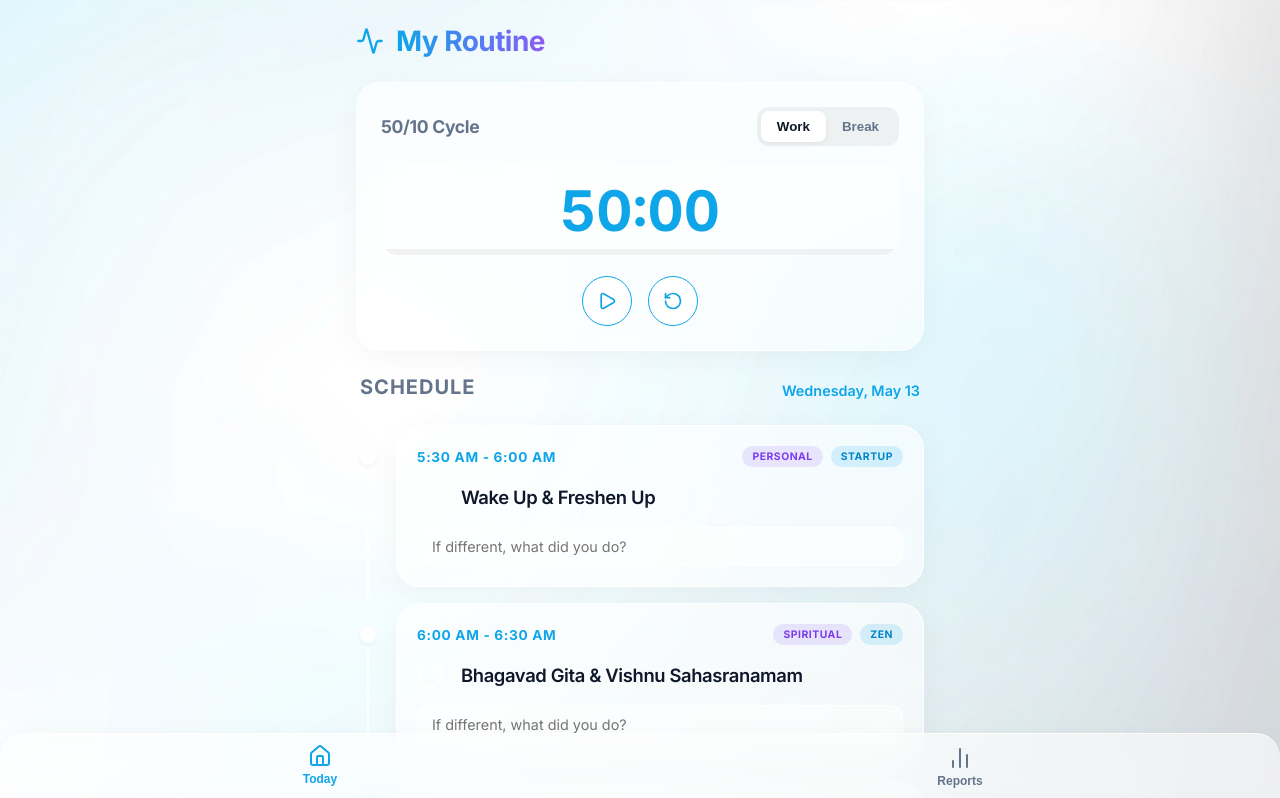
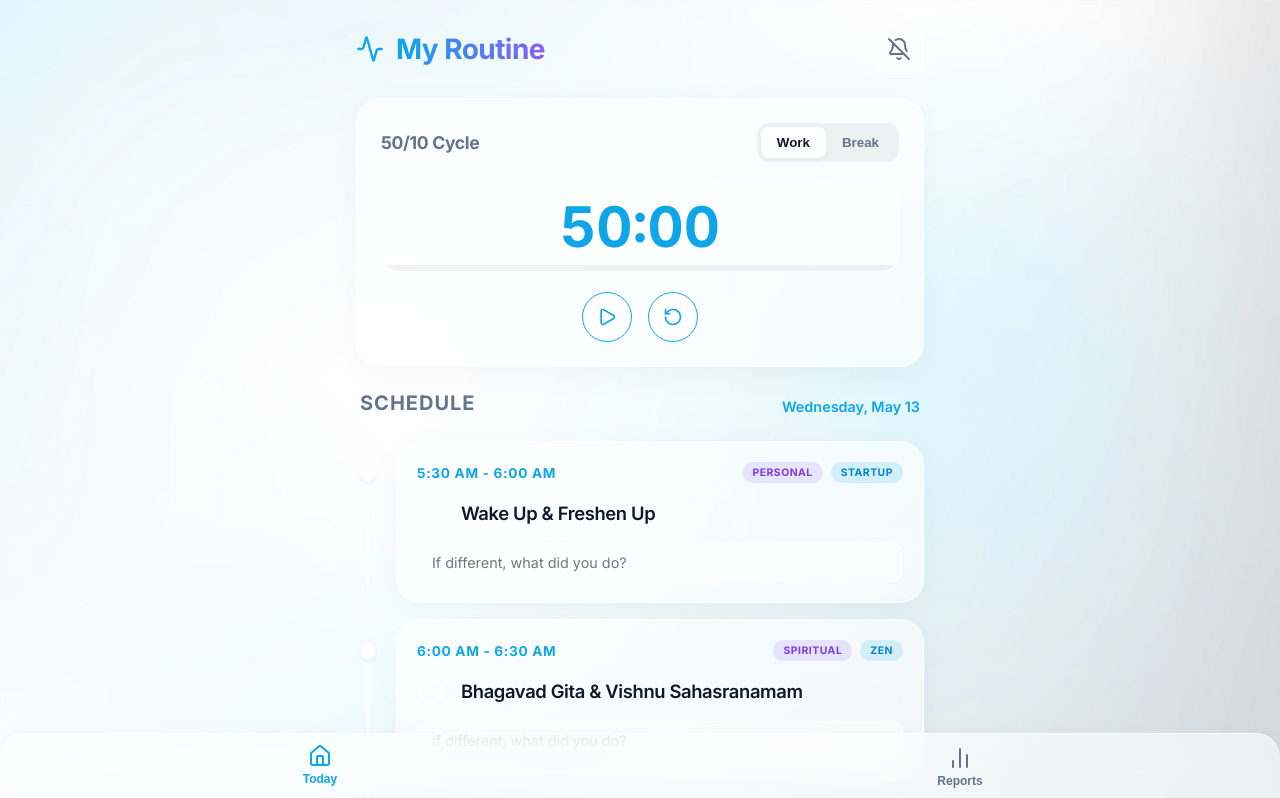
Before and after one commit to Hareeshkumar205/routine-tracker, a React (Vite) app: page / in a window 1280 px wide. Shown: the top 798 px of the page. Built offline with nearby package versions, Linux system fonts and the light colour scheme.

Commit message:
Add schedule-based start and end notifications

```diff
--- a/src/App.jsx
+++ b/src/App.jsx
@@ -1,19 +1,35 @@
-import React, { useState, useEffect } from 'react';
+import React, { useState, useEffect, useRef } from 'react';
 import RoutineList from './components/RoutineList';
 import WorkTimer from './components/WorkTimer';
 import Navigation from './components/Navigation';
 import WeekendLog from './components/WeekendLog';
 import Reports from './components/Reports';
-import { Activity } from 'lucide-react';
+import { Activity, Bell, BellOff } from 'lucide-react';
 import { format, isWeekend as checkIsWeekend } from 'date-fns';
+import { ROUTINE } from './data/routine';
 
 function App() {
   const [completions, setCompletions] = useState({});
   const [actualActivities, setActualActivities] = useState({});
   const [currentTimeStr, setCurrentTimeStr] = useState('');
   const [currentTab, setCurrentTab] = useState('home');
+  const [notifPermission, setNotifPermission] = useState(
+    typeof Notification !== 'undefined' ? Notification.permission : 'default'
+  );
 
   const isWeekend = checkIsWeekend(new Date());
+  const notifiedEvents = useRef({});
+
+  const requestNotifications = () => {
+    if (typeof Notification !== 'undefined') {
+      Notification.requestPermission().then(permission => {
+        setNotifPermission(permission);
+        if (permission === 'granted') {
+          new Notification("Notifications Enabled", { body: "You will now receive alerts for your schedule." });
+        }
+      });
+    }
+  };
 
   // Load today's data
   useEffect(() => {
@@ -31,7 +47,7 @@ function App() {
     }
   }, [isWeekend]);
 
-  // Save data and update current time
+  // Save data, update time, and fire notifications
   useEffect(() => {
     if (!isWeekend) {
       const today = format(new Date(), 'yyyy-MM-dd');
@@ -43,14 +59,40 @@ function App() {
       }
     }
 
-    const updateTime = () => {
-      setCurrentTimeStr(format(new Date(), 'HH:mm'));
+    const updateTimeAndNotify = () => {
+      const now = new Date();
+      const currentStr = format(now, 'HH:mm');
+      const todayKey = format(now, 'yyyy-MM-dd');
+
+      setCurrentTimeStr(currentStr);
+
+      // Notification Logic
+      if (notifPermission === 'granted' && !isWeekend) {
+        if (!notifiedEvents.current[todayKey]) {
+          notifiedEvents.current[todayKey] = [];
+        }
+
+        ROUTINE.forEach(task => {
+          const startKey = `start-${task.id}`;
+          const endKey = `end-${task.id}`;
+
+          if (currentStr === task.start && !notifiedEvents.current[todayKey].includes(startKey)) {
+            new Notification("Task Starting", { body: `It's time for: ${task.title}` });
+            notifiedEvents.current[todayKey].push(startKey);
+          }
+
+          if (currentStr === task.end && !notifiedEvents.current[todayKey].includes(endKey)) {
+            new Notification("Task Completed", { body: `You finished: ${task.title}` });
+            notifiedEvents.current[todayKey].push(endKey);
+          }
+        });
+      }
     };
 
-    updateTime();
-    const interval = setInterval(updateTime, 60000);
+    updateTimeAndNotify();
+    const interval = setInterval(updateTimeAndNotify, 60000);
     return () => clearInterval(interval);
-  }, [completions, actualActivities, isWeekend]);
+  }, [completions, actualActivities, isWeekend, notifPermission]);
 
   const toggleCompletion = (id) => {
     setCompletions(prev => ({
@@ -73,6 +115,13 @@ function App() {
           <Activity color="var(--primary)" size={28} />
           <h1>My Routine</h1>
         </div>
+        <button
+          className="icon-button notification-toggle"
+          onClick={requestNotifications}
+          title={notifPermission === 'granted' ? 'Notifications Enabled' : 'Enable Notifications'}
+        >
+          {notifPermission === 'granted' ? <Bell size={24} color="var(--primary)" /> : <BellOff size={24} color="var(--text-muted)" />}
+        </button>
       </header>
 
       <main className="main-content" style={{ paddingBottom: '90px' }}>
--- a/src/index.css
+++ b/src/index.css
@@ -636,3 +636,17 @@ h1 {
 .mini-bar .bar-label {
   font-size: 0.65rem;
 }
+
+/* Notification Button */
+.notification-toggle {
+  background: rgba(255, 255, 255, 0.5);
+  border: 1px solid var(--glass-border);
+  cursor: pointer;
+  display: flex;
+  align-items: center;
+  justify-content: center;
+  transition: all 0.3s ease;
+}
+.notification-toggle:hover {
+  background: rgba(255, 255, 255, 0.9);
+}
```
